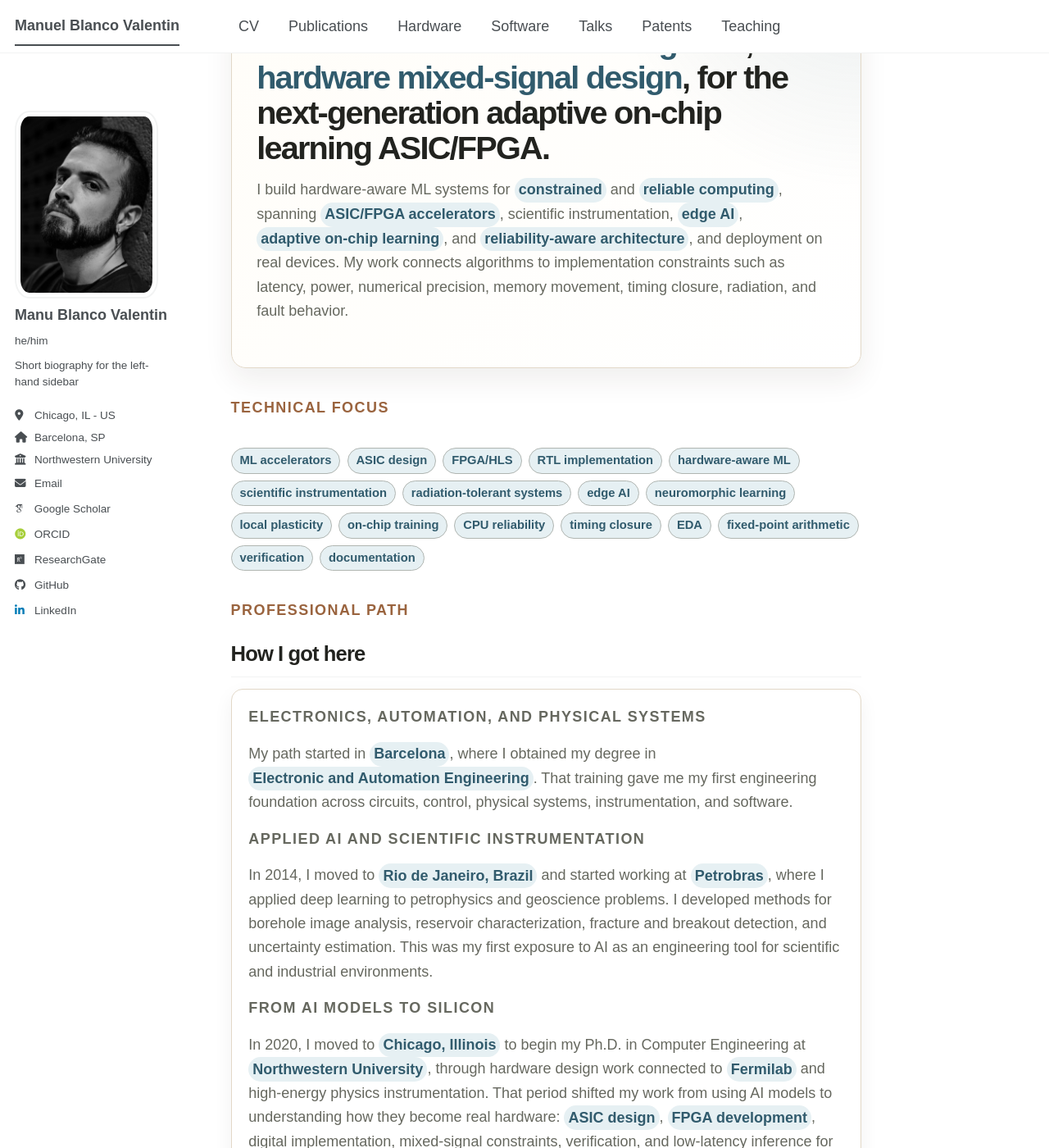
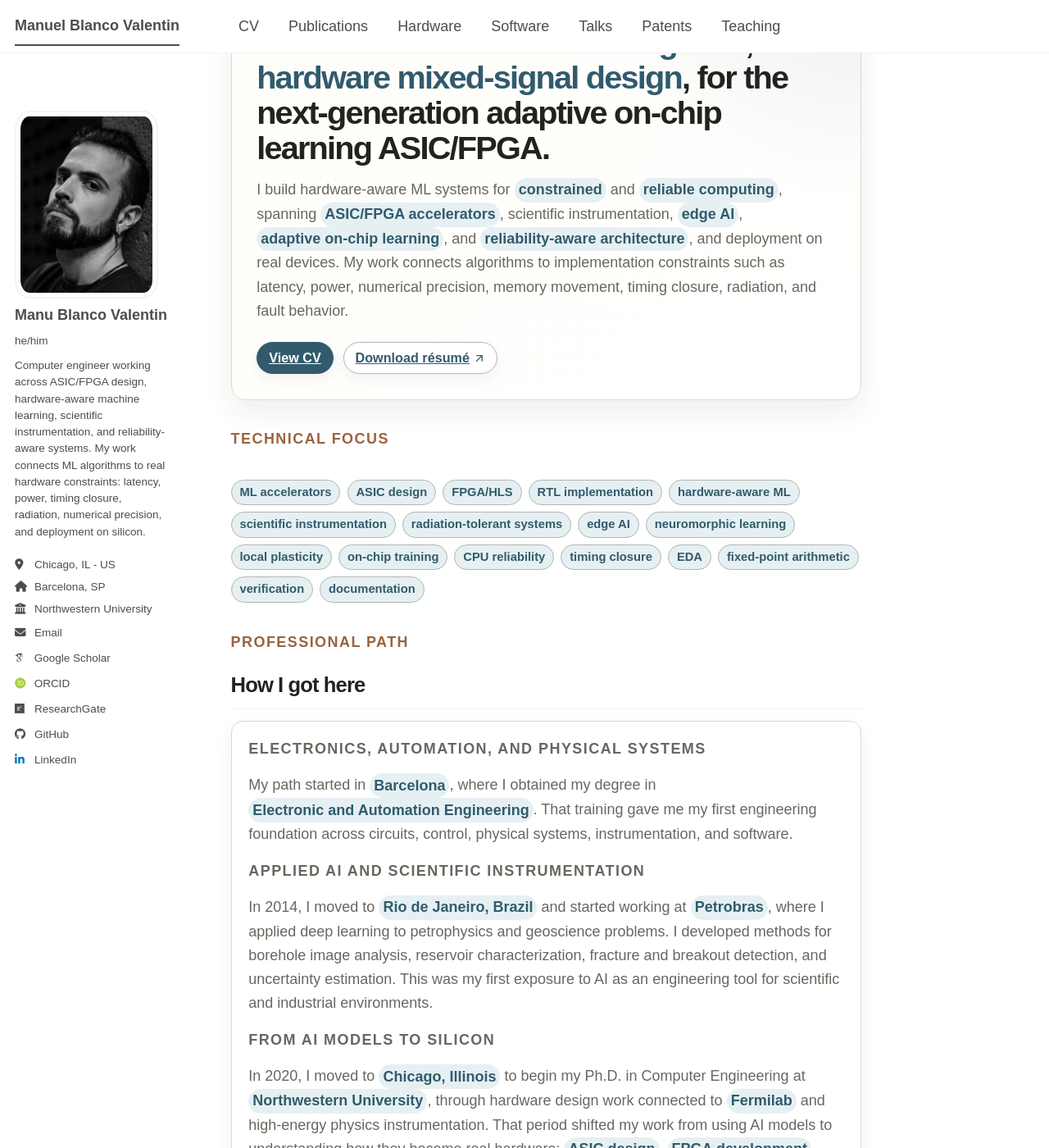
Before and after one commit to manuelblancovalentin/manuelblancovalentin.github.io, a Jekyll site: the page built from _pages/about.md, in a window 1280 px wide and 1400 px high, scrolled down 212 px. Shown: the whole window at 82% size. Built offline with Jekyll 4.4.1, drawn with Linux system fonts in a browser that asks for light colours; some web fonts are replaced; a script bundle is joined from its source files by our own code; library files that are not in the unit come from our copies.

Commit message:
Restore sidebar bio and resume buttons

```diff
--- a/_config.yml
+++ b/_config.yml
@@ -26,7 +26,7 @@ author:
   avatar           : "Manu_bcn_wall_1.png"
   name             : "Manu Blanco Valentin"
   pronouns         : "he/him" # example: "she/her"
-  bio              : "Short biography for the left-hand sidebar"
+  bio              : "Computer engineer working across ASIC/FPGA design, hardware-aware machine learning, scientific instrumentation, and reliability-aware systems. My work connects ML algorithms to real hardware constraints: latency, power, timing closure, radiation, numerical precision, and deployment on silicon."
   location         : "Chicago, IL - US"
   hometown         : "Barcelona, SP"
   employer         : "Northwestern University"
--- a/_includes/cv-header.html
+++ b/_includes/cv-header.html
@@ -16,6 +16,9 @@ CV header with name and title
     <a href="http://github.com/{{ site.author.github }}" class="github-icon-btn" target="_blank">
       <i class="fa fa-github"></i>GitHub
     </a>
+    <a href="{{ base_path }}/files/CV-2.pdf" class="resume-icon-btn" target="_blank" rel="noopener noreferrer">
+      <i class="fa fa-file-pdf"></i>Résumé
+    </a>
   </div>
 
 </div>
--- a/_pages/about.md
+++ b/_pages/about.md
@@ -27,6 +27,13 @@ redirect_from:
       <span class="landing-inline-keyword">reliability-aware architecture</span>,
       and deployment on real devices. My work connects algorithms to implementation constraints such as latency, power, numerical precision, memory movement, timing closure, radiation, and fault behavior.
     </p>
+    <div class="landing-hero__actions" aria-label="Profile actions">
+      <a class="landing-action landing-action--primary" href="{{ base_path }}/cv/">View CV</a>
+      <a class="landing-action" href="{{ base_path }}/files/CV-2.pdf" target="_blank" rel="noopener noreferrer">
+        Download résumé
+        {% include lucide-icon.html name="arrow-up-right" class="landing-action__icon" size=14 %}
+      </a>
+    </div>
   </section>
 
   <section class="landing-section" aria-labelledby="technical-focus-title">
--- a/_sass/layout/_base.scss
+++ b/_sass/layout/_base.scss
@@ -400,3 +400,28 @@ b, i, strong, em, blockquote, p, q, span, figure, img, h1, h2, header, input, a,
   align-items: center;
   gap: 8px; /* Space between icon and text */
 }
+
+.resume-icon-btn {
+  background-color: #8a5a44;
+  color: white;
+  padding: 8px 16px;
+  border-radius: 20px;
+  text-decoration: none;
+  font-size: 16px;
+  display: inline-flex;
+  align-items: center;
+  gap: 8px;
+}
+
+.email-icon-btn:hover,
+.email-icon-btn:focus,
+.linkedin-icon-btn:hover,
+.linkedin-icon-btn:focus,
+.github-icon-btn:hover,
+.github-icon-btn:focus,
+.resume-icon-btn:hover,
+.resume-icon-btn:focus {
+  color: white;
+  text-decoration: none;
+  filter: brightness(0.94);
+}
--- a/_sass/layout/_landing.scss
+++ b/_sass/layout/_landing.scss
@@ -76,6 +76,55 @@ html[data-theme='dark'] .landing-page {
   color: var(--landing-muted);
   font-size: clamp(1rem, 1.4vw, 1.12rem);
   line-height: 1.62;
+}
+
+.landing-hero__actions {
+  display: flex;
+  flex-wrap: wrap;
+  gap: 0.65rem;
+  margin-top: 1rem;
+}
+
+.landing-action {
+  display: inline-flex;
+  align-items: center;
+  gap: 0.2rem;
+  min-height: 2.15rem;
+  padding: 0.42rem 0.78rem;
+  color: var(--landing-accent-strong);
+  background: var(--landing-panel);
+  border: 1px solid color-mix(in srgb, var(--landing-accent) 34%, var(--landing-border));
+  border-radius: 999px;
+  font-size: 0.9rem;
+  font-weight: 850;
+  line-height: 1.15;
+  text-decoration: none;
+  box-shadow: 0 6px 16px rgba(45, 38, 28, 0.06);
+}
+
+.landing-action:hover,
+.landing-action:focus {
+  color: var(--landing-accent-strong);
+  border-color: color-mix(in srgb, var(--landing-accent) 58%, var(--landing-border));
+  text-decoration: none;
+  transform: translateY(-1px);
+}
+
+.landing-action--primary {
+  color: #fff;
+  background: var(--landing-accent-strong);
+  border-color: var(--landing-accent-strong);
+}
+
+.landing-action--primary:hover,
+.landing-action--primary:focus {
+  color: #fff;
+  background: color-mix(in srgb, var(--landing-accent-strong) 88%, #000);
+}
+
+.landing-action__icon {
+  width: 0.88rem;
+  height: 0.88rem;
 }
 
 .landing-highlight {
```
